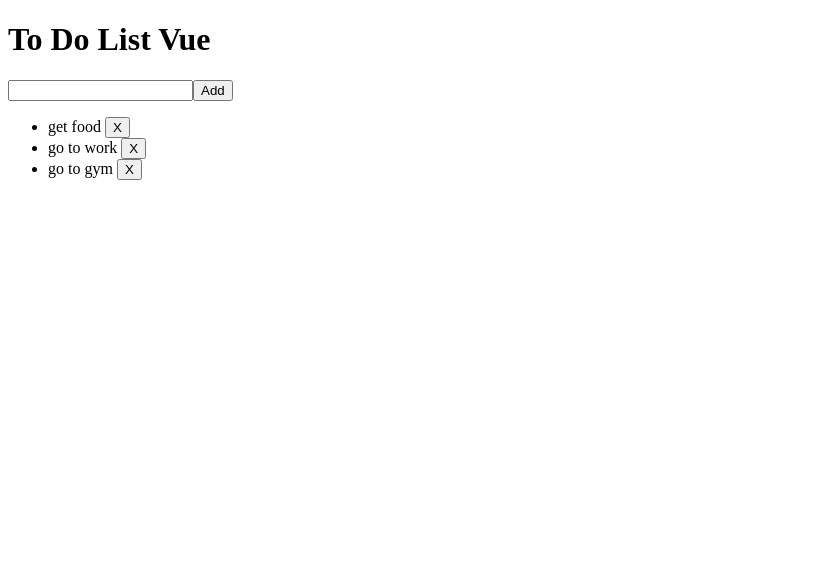
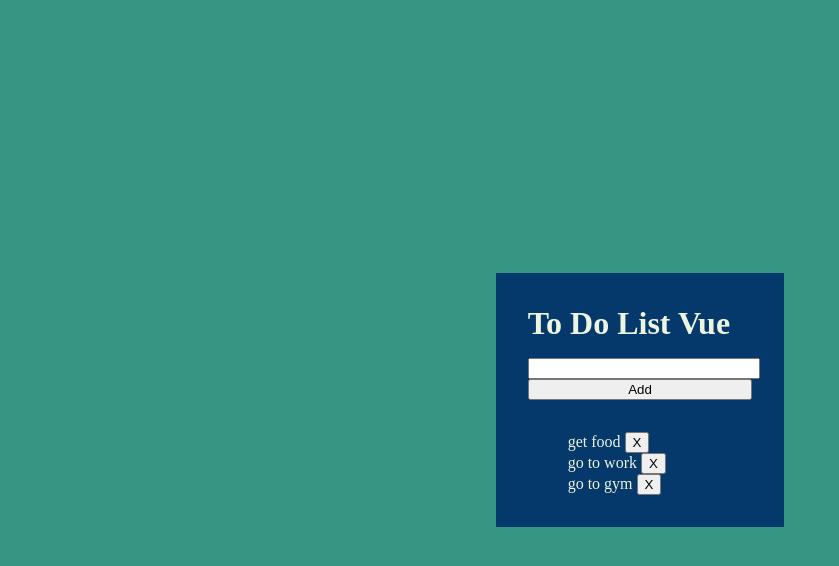
Before and after one commit to Germs31/to-do-list, a Vue app: page / in a window 1280 px wide. Shown: the top 566 px of the page, without its empty margins (0-839 px from the left). Built offline with nearby package versions, Linux system fonts and the light colour scheme.

Commit message:
very basic styling

```diff
--- a/src/App.vue
+++ b/src/App.vue
@@ -9,7 +9,7 @@
             <span>
               {{todo.text}}
             </span>
-            <button @click="deleteToDo()">
+            <button class="delete" @click="deleteToDo()">
               X
             </button>
           </li>
@@ -49,5 +49,37 @@ export default {
 </script>
 
 <style>
+*{
+  margin: 0;
+}
 
+body{
+  background: #379683;
+  color: #edf5e1;
+  display: flex;
+  justify-content: center;
+  align-items: center;
+  height: 100vh;
+}
+
+input[type=text]{
+  margin-top: 1rem;
+  width: 100%;
+}
+
+.add-button{
+  width: 100%;
+}
+
+ul{
+  list-style: none;
+  margin-top: 2rem;
+  display: flex;
+  flex-direction: column;
+}
+
+.container{
+  background: #05386b;
+  padding: 2rem;
+}
 </style>
```
